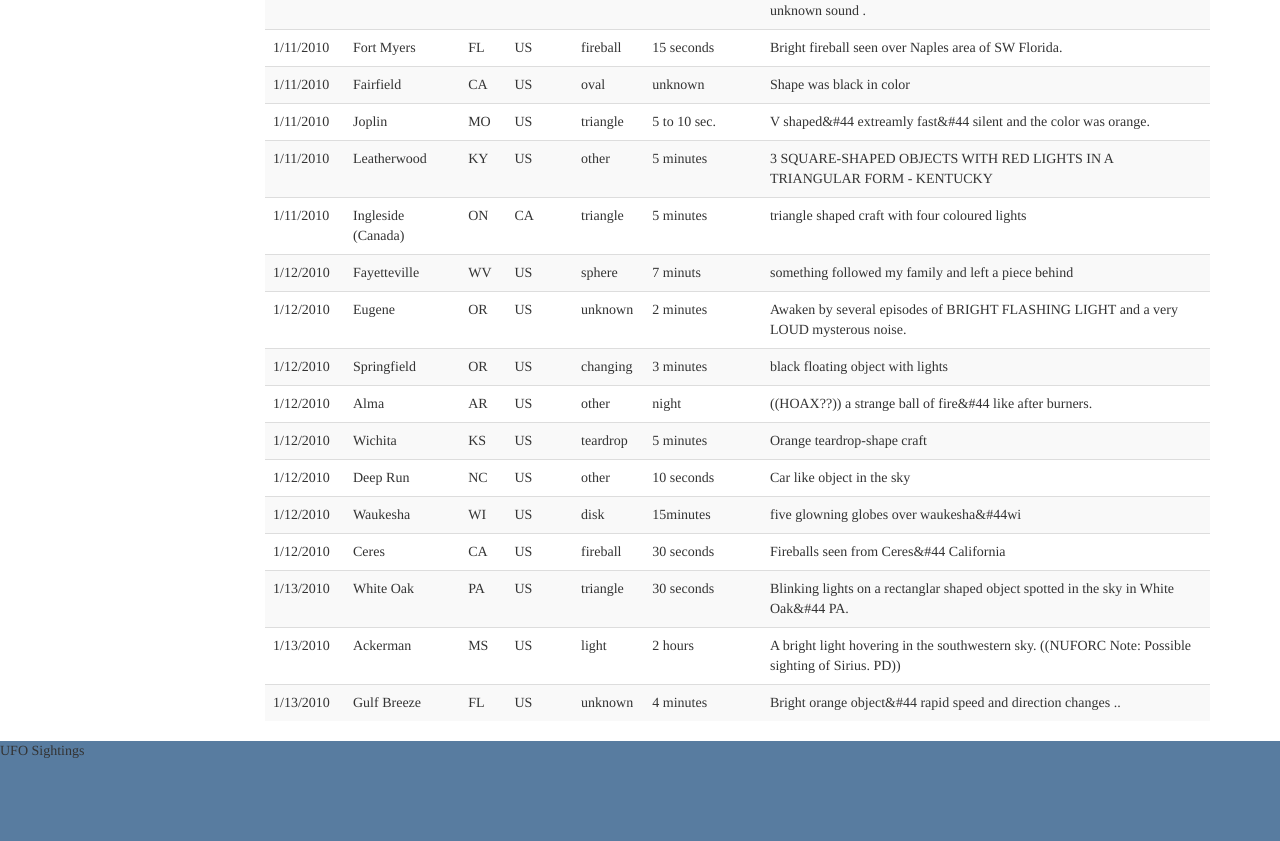
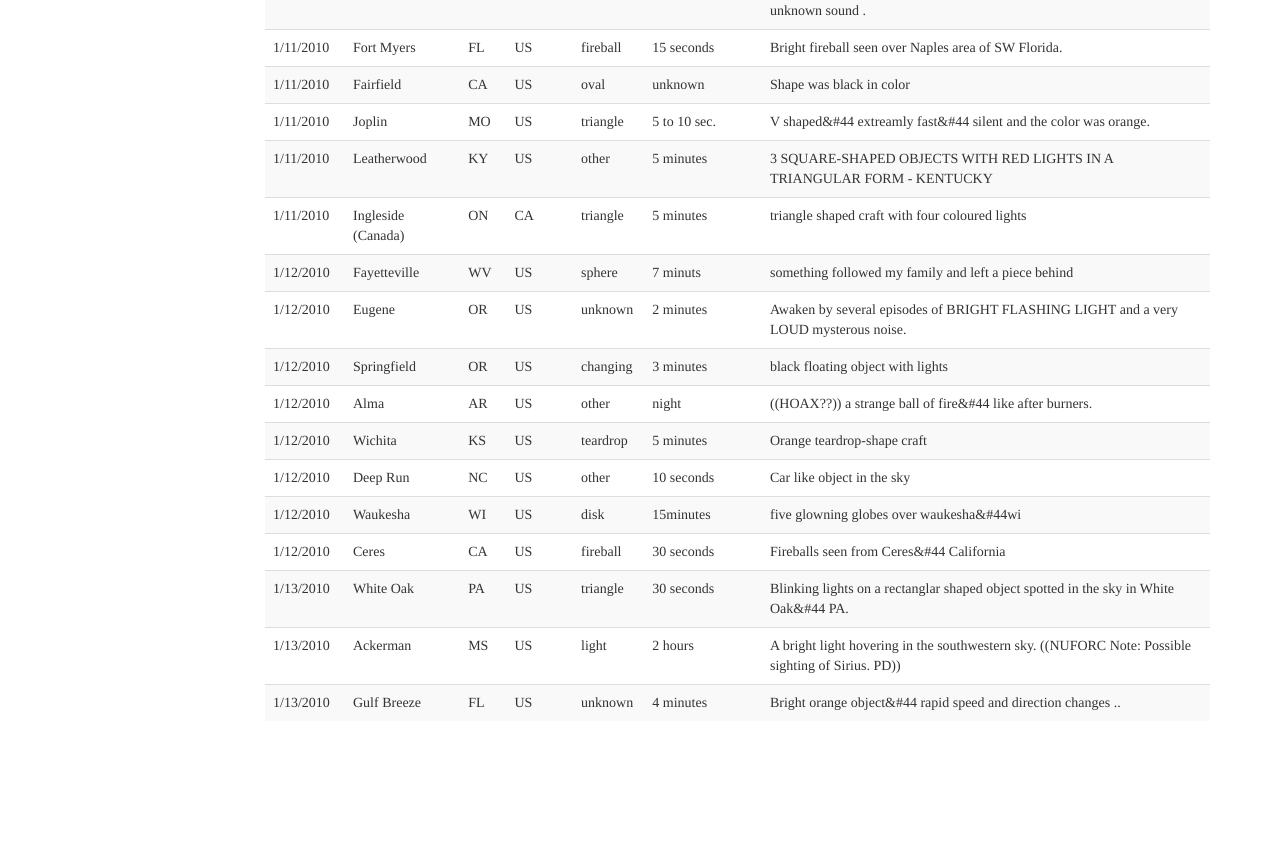
Before and after one commit to FahadD99/JavaScript, a plain HTML site: page index.html in a window 1280 px wide. Shown: the part 5160-6001 px from the top of the page. Drawn offline with nearby package versions, Linux system fonts and the light colour scheme; files that its build step writes are made by us from their sources; files whose address does not match are found by name.

Commit message:
Update index.html

```diff
--- a/index.html
+++ b/index.html
@@ -80,9 +80,6 @@
         </div>
       </div>
     </div>
-    <footer class="footer">
-      <span class="bottom">UFO Sightings</span>
-    </footer>
   </div>
   <script src="https://cdnjs.cloudflare.com/ajax/libs/d3/4.11.0/d3.js"></script>
   <script src="static/js/data.js"></script>
```
